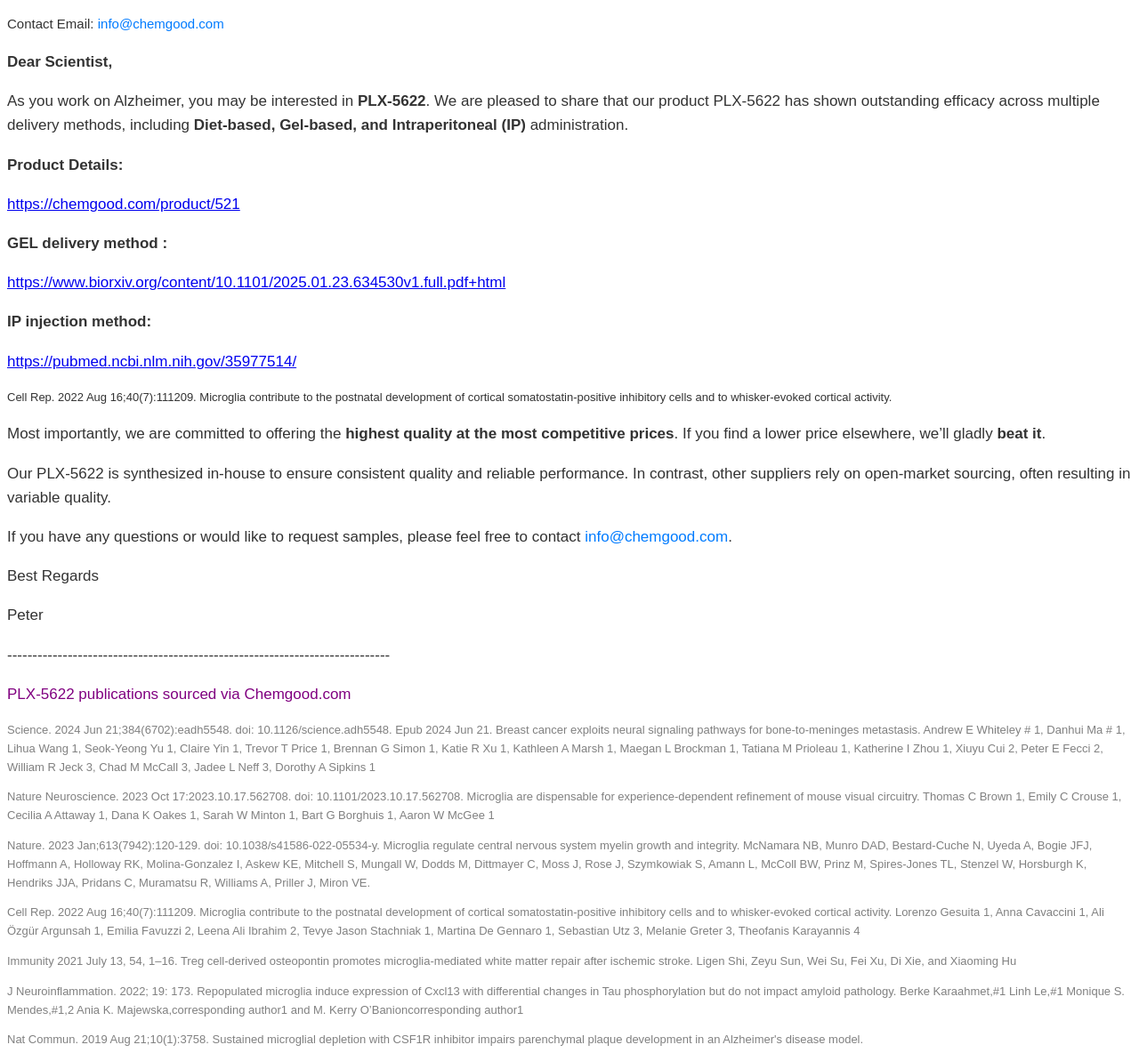
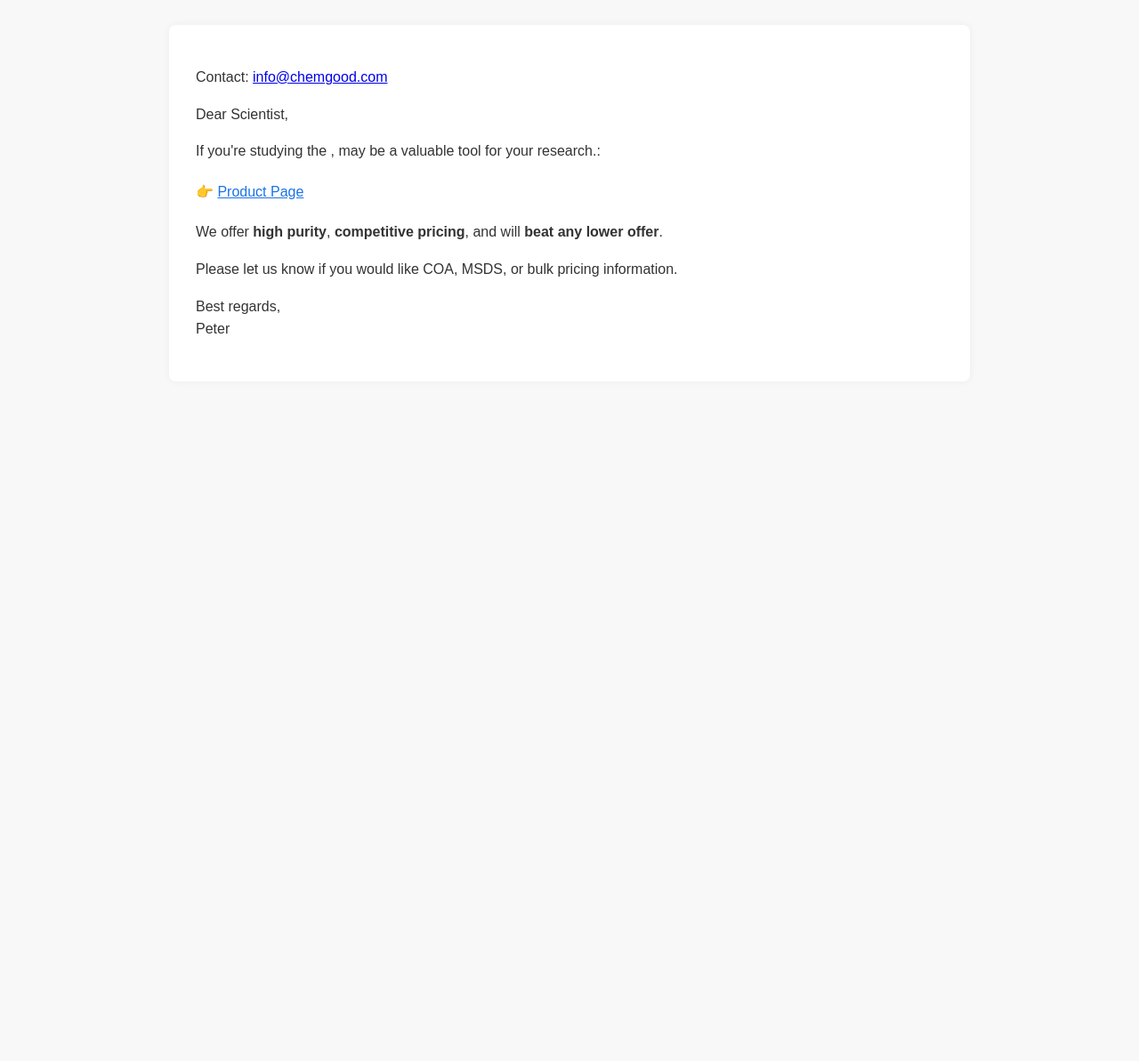
Before and after one commit to forgetsea/email_server, a Python web app: template templates/email_template.html in a window 1280 px wide. Shown: the whole page at 89% size. After the commit the page ends 375 px from the top, so only its background shows below. Run offline with Jinja, Linux system fonts and the light colour scheme; the template is opened without the code that fills it, so the values that code supplies are empty.

Commit message:
update to fix

```diff
--- a/main.py
+++ b/main.py
@@ -2,7 +2,7 @@
 from pathlib import Path
 
 from src.excel_utils import read_all_emails
-from src.sent_tracker import load_sent_emails, save_sent_emails
+from src.sent_tracker import load_sent_emails, save_sent_emails, load_ses_emails
 from src.email_utils import send_email_batch_gmail,smtp_send_SES
 from src.logger_utils import logger
 from src.config import *
@@ -17,7 +17,9 @@
 # loading emails
 all_emails = read_all_emails(EXCEL_FOLDER)
 sent_emails = load_sent_emails(SENT_RECORD_FILE)
-remaining_emails = list(all_emails - sent_emails)
+
+complain_emails = load_ses_emails(JSON_FOLDER)
+remaining_emails = list(all_emails - sent_emails - complain_emails)
 logger.info(f"all emails: {len(all_emails)}, pending send: {len(remaining_emails)}")
 logger.info(f"Will send Title: {EMAIL_SUBJECT}. Using template {EMAIL_TEMPLATE_PATH}")
 
--- a/src/config.py
+++ b/src/config.py
@@ -15,6 +15,7 @@
 
 #email load directory
 EXCEL_FOLDER = BASE_DIR / 'files'
+JSON_FOLDER = BASE_DIR / 'temp/ses_report/'
 
 #Amazon email server
 SES_ACCOUNT = os.getenv('SES_SMTP_USERNAME')
--- a/templates/email_template.html
+++ b/templates/email_template.html
@@ -1,63 +1,39 @@
 <!DOCTYPE html>
 <html>
 <head>
-  <meta charset="UTF-8" />
-  <title>PLX-5622 Information</title>
+  <meta charset="UTF-8">
+  <title>   </title>
 </head>
-  <body style="font-family: Arial, sans-serif; font-size: 17px; color: #333333; line-height: 1.6;">
-    <p style="font-size: 15px;">Contact Email: <a href="mailto:info@chemgood.com" style="color:#007BFF; text-decoration:none;">info@chemgood.com</a></p>
-    <p><b>Dear Scientist,</b></p>
+<body style="font-family: Arial, sans-serif; line-height: 1.6; color: #333; padding: 20px;font-size: 16px;background-color: #f8f8f8;">
 
-    <p>As you work on Alzheimer, you may be interested in <strong>PLX-5622</strong>. We are pleased to share that our product PLX-5622 has shown outstanding efficacy across multiple delivery methods, including <b>Diet-based, Gel-based, and Intraperitoneal (IP)</b> administration.</p>
+  <table width="100%" cellpadding="0" cellspacing="0" style="max-width: 900px; margin: auto; background-color: #ffffff; border-radius: 8px; box-shadow: 0 0 10px rgba(0,0,0,0.05); padding: 30px;">
+      <tr>
+        <td>
+          <p>Contact: <a href="mailto:info@chemgood.com">info@chemgood.com</a></p>
 
-    <p><strong>Product Details:</strong></p>
-    <p><a href="https://chemgood.com/product/521" target="_blank">https://chemgood.com/product/521</a></p>
+          <p style="font-size: 16px;">Dear Scientist,</p>
 
-    <p><strong>GEL delivery method :</strong></p>
-    <p><a href="https://www.biorxiv.org/content/10.1101/2025.01.23.634530v1.full.pdf+html" target="_blank">https://www.biorxiv.org/content/10.1101/2025.01.23.634530v1.full.pdf+html</a></p>
+          <p style="font-size: 16px;">
+            If you're studying the<strong>  </strong>, <strong>  </strong> may be a valuable tool for your research.:
+          </p>
 
-    <p><strong>IP injection method:</strong></p>
-    <p><a href="https://pubmed.ncbi.nlm.nih.gov/35977514/" target="_blank">https://pubmed.ncbi.nlm.nih.gov/35977514/</a></p>
-    <p style="font-size: 13px">Cell Rep. 2022 Aug 16;40(7):111209. Microglia contribute to the postnatal development of cortical somatostatin-positive inhibitory cells and to whisker-evoked cortical activity.</p>
+          <p style="font-size: 16px; margin: 20px 0;">
+            👉 <a href="https://chemgood.com/product/" style="color: #1a73e8;"> Product Page</a><br>
+          </p>
 
-    <p>Most importantly, we are committed to offering the <b>highest quality at the most competitive prices</b>. If you find a lower price elsewhere, we’ll gladly <b>beat it</b>.</p>
+          <ul>
 
-    <p>Our PLX-5622 is synthesized in-house to ensure consistent quality and reliable performance. In contrast, other suppliers rely on open-market sourcing, often resulting in variable quality.</p>
+          </ul>
 
-    <p>If you have any questions or would like to request samples, please feel free to contact <a href="mailto:info@chemgood.com" style="color:#007BFF; text-decoration:none;">info@chemgood.com</a>.<br></p>
+          <p>We offer <strong>high purity</strong>, <strong>competitive pricing</strong>, and will <strong>beat any lower offer</strong>.</p>
 
-    <p>Best Regards</p>
+          <p>Please let us know if you would like COA, MSDS, or bulk pricing information.</p>
 
-    <p>Peter</p>
+          <p>Best regards,<br>
+             Peter</p>
+        </td>
+      </tr>
+    </table>
 
-    <p>----------------------------------------------------------------------------</p>
-
-    <p style="color:purple;">PLX-5622 publications sourced via Chemgood.com</p>
-    <p style="color:grey;font-size: 13px">Science. 2024 Jun 21;384(6702):eadh5548. doi: 10.1126/science.adh5548. Epub 2024 Jun 21.
-Breast cancer exploits neural signaling pathways for bone-to-meninges metastasis.
-Andrew E Whiteley # 1, Danhui Ma # 1, Lihua Wang 1, Seok-Yeong Yu 1, Claire Yin 1, Trevor T Price 1, Brennan G Simon 1, Katie R Xu 1, Kathleen A Marsh 1, Maegan L Brockman 1, Tatiana M Prioleau 1, Katherine I Zhou 1, Xiuyu Cui 2, Peter E Fecci 2, William R Jeck 3, Chad M McCall 3, Jadee L Neff 3, Dorothy A Sipkins 1</p>
-
-     <p style="color:grey;font-size: 13px">Nature Neuroscience. 2023 Oct 17:2023.10.17.562708. doi: 10.1101/2023.10.17.562708.
-Microglia are dispensable for experience-dependent refinement of mouse visual circuitry.
-Thomas C Brown 1, Emily C Crouse 1, Cecilia A Attaway 1, Dana K Oakes 1, Sarah W Minton 1, Bart G Borghuis 1, Aaron W McGee 1</p>
-
-     <p style="color:grey;font-size: 13px">Nature. 2023 Jan;613(7942):120-129. doi: 10.1038/s41586-022-05534-y.
-Microglia regulate central nervous system myelin growth and integrity.
-McNamara NB, Munro DAD, Bestard-Cuche N, Uyeda A, Bogie JFJ, Hoffmann A, Holloway RK, Molina-Gonzalez I, Askew KE, Mitchell S, Mungall W, Dodds M, Dittmayer C, Moss J, Rose J, Szymkowiak S, Amann L, McColl BW, Prinz M, Spires-Jones TL, Stenzel W, Horsburgh K, Hendriks JJA, Pridans C, Muramatsu R, Williams A, Priller J, Miron VE.</p>
-
-     <p style="color:grey;font-size: 13px">Cell Rep. 2022 Aug 16;40(7):111209.
-Microglia contribute to the postnatal development of cortical somatostatin-positive inhibitory cells and to whisker-evoked cortical activity.
-Lorenzo Gesuita 1, Anna Cavaccini 1, Ali Özgür Argunsah 1, Emilia Favuzzi 2, Leena Ali Ibrahim 2, Tevye Jason Stachniak 1, Martina De Gennaro 1, Sebastian Utz 3, Melanie Greter 3, Theofanis Karayannis 4</p>
-
-     <p style="color:grey;font-size: 13px">Immunity 2021 July 13, 54, 1–16.
-Treg cell-derived osteopontin promotes microglia-mediated white matter repair after ischemic stroke.
-Ligen Shi, Zeyu Sun, Wei Su, Fei Xu, Di Xie, and Xiaoming Hu</p>
-
-     <p style="color:grey;font-size: 13px">J Neuroinflammation. 2022; 19: 173.
-Repopulated microglia induce expression of Cxcl13 with differential changes in Tau phosphorylation but do not impact amyloid pathology.
-Berke Karaahmet,#1 Linh Le,#1 Monique S. Mendes,#1,2 Ania K. Majewska,corresponding author1 and M. Kerry O’Banioncorresponding author1</p>
-
-     <p style="color:grey;font-size: 13px">Nat Commun. 2019 Aug 21;10(1):3758.
-Sustained microglial depletion with CSF1R inhibitor impairs parenchymal plaque development in an Alzheimer's disease model.</p>
-  </body>
+</body>
 </html>
```
Also changed, not shown: send-test.py (+4 -4 lines), src/email_config.py (+4 -4 lines), src/email_utils.py (+6 -2 lines), src/sent_tracker.py (+16 -0 lines), 1 other file.
